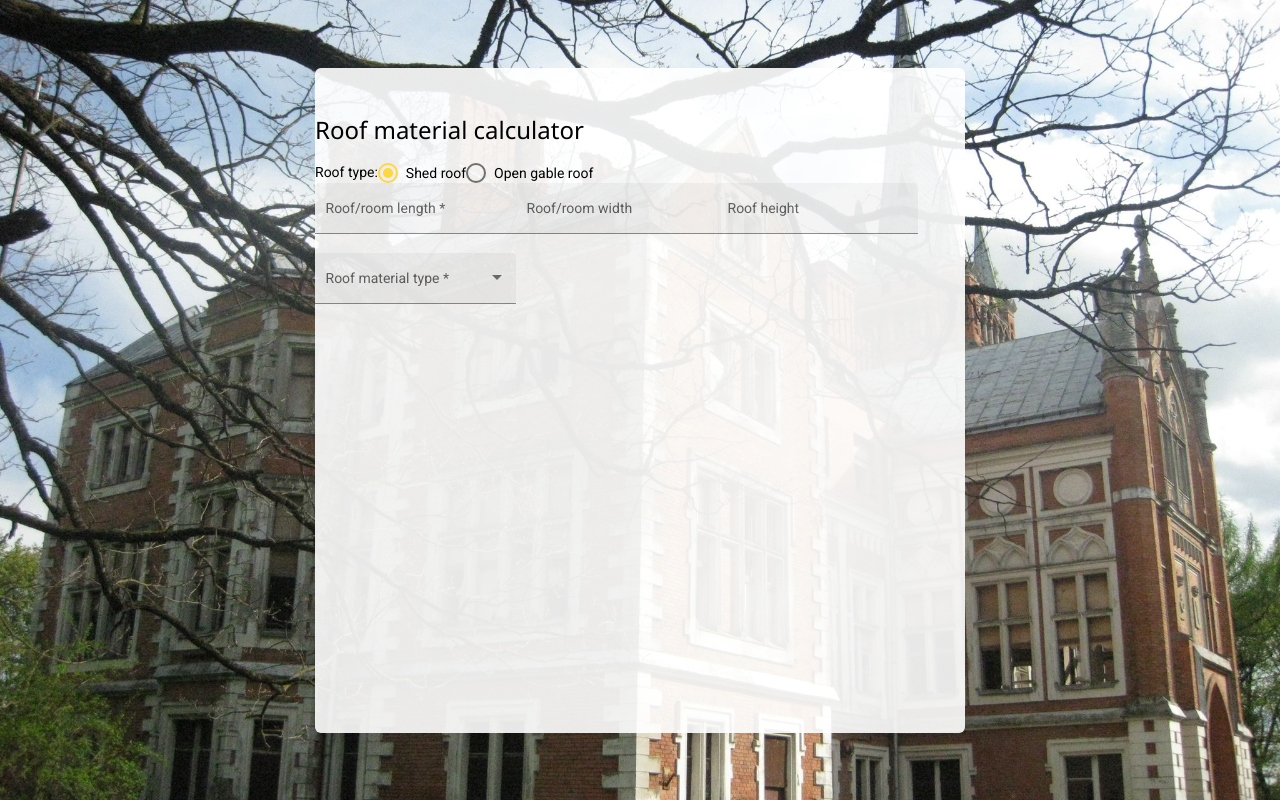
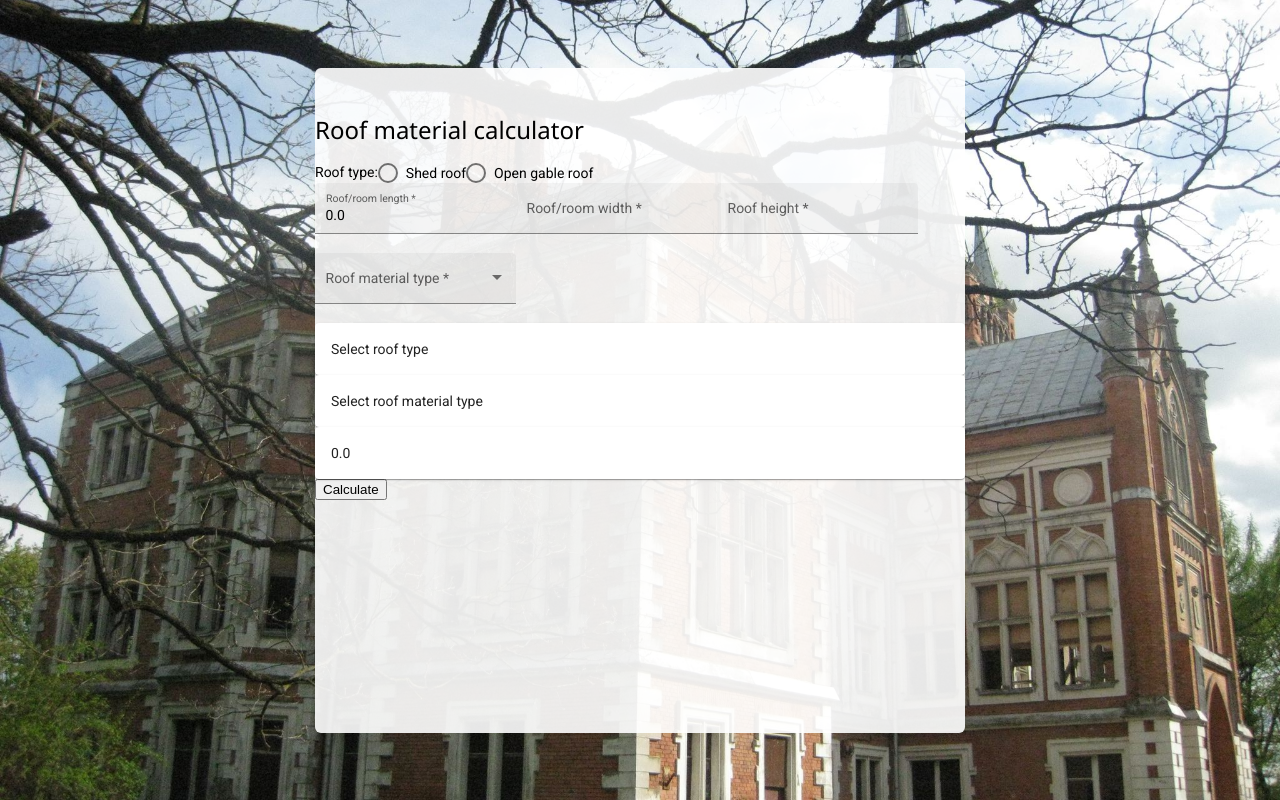
Before and after one commit to Raminta-Zurauskaite/RoofMaterialCalculator, an Angular app: page / in a window 1280 px wide. Built offline with nearby package versions, Linux system fonts and the light colour scheme.

Commit message:
Basic form control creation

```diff
--- a/src/app/app.component.html
+++ b/src/app/app.component.html
@@ -6,35 +6,39 @@
                 <form [formGroup]="options">
                     <div>
                         <label>Roof type:</label>
-                        <mat-radio-group [formControl]="floatLabelControl">
-                            <mat-radio-button value="auto">Shed roof</mat-radio-button>
-                            <mat-radio-button value="always">Open gable roof</mat-radio-button>
+                        <mat-radio-group [formControl]="roofTypeControl">
+                            <mat-radio-button value="Shed roof">Shed roof</mat-radio-button>
+                            <mat-radio-button value="Open gable roof">Open gable roof</mat-radio-button>
                         </mat-radio-group>
                     </div>
 
                     <mat-form-field appearance="fill">
                         <mat-label>Roof/room length</mat-label>
-                        <input matInput placeholder="10 metres" required>
+                        <input type="text" [formControl]="roomLengthControl" matInput placeholder="10 metres" required>
                     </mat-form-field>
 
                     <mat-form-field appearance="fill">
                         <mat-label>Roof/room width</mat-label>
-                        <input matInput placeholder="8 metres">
+                        <input matInput placeholder="8 metres" required>
                     </mat-form-field>
 
                     <mat-form-field appearance="fill">
                         <mat-label>Roof height</mat-label>
-                        <input matInput placeholder="3 metres">
+                        <input matInput placeholder="3 metres" required>
                     </mat-form-field>
 
                     <mat-form-field appearance="fill">
-                        <mat-select required>
-                            <mat-option value="skarda">Skarda</mat-option>
-                            <mat-option value="beasbeste">Beasbeste stogo danga</mat-option>
-                            <mat-option value="cerpes">Cerpes</mat-option>
+                        <mat-select required [formControl]="roofMaterialTypeControl">
+                            <mat-option value="Skarda">Skarda</mat-option>
+                            <mat-option value="Beasbeste">Beasbeste stogo danga</mat-option>
+                            <mat-option value="Cerpes">Cerpes</mat-option>
                         </mat-select>
                         <mat-label>Roof material type</mat-label>
                     </mat-form-field>
+                    <mat-card>{{roofTypeControl.value}}</mat-card>
+                    <mat-card>{{roofMaterialTypeControl.value}}</mat-card>
+                    <mat-card>{{roomLengthControl.value}}</mat-card>
+                    <button type="button" (click)="calculate()">Calculate</button>
                 </form>
             </div>
         </div>
--- a/src/app/app.component.ts
+++ b/src/app/app.component.ts
@@ -9,11 +9,25 @@ import { FormBuilder, FormControl, FormGroup } from '@angular/forms';
 export class AppComponent {
   title = 'roof-material-calculator';
   options: FormGroup;
-  floatLabelControl = new FormControl('auto');
+  roofTypeControl = new FormControl('Select roof type');
+  roofMaterialTypeControl = new FormControl('Select roof material type');
+  roomLengthControl = new FormControl('0.0');
+  roomWidthControl = new FormControl('0.0');
+  roofHeightControl = new FormControl('0.0');
+
+  roofSurface: number = 0.0;
+
+  calculate() {
+    this.roofSurface = this.roomLengthControl.value;
+  }
 
   constructor(fb: FormBuilder) {
     this.options = fb.group({
-      floatLabel: this.floatLabelControl,
+      roofType: this.roofTypeControl,
+      roofMaterialType: this.roofMaterialTypeControl,
+      roomLength: this.roomLengthControl,
+      roomWidth: this.roomWidthControl,
+      roofHeight: this.roofHeightControl,
     });
   }
 }
--- a/src/app/app.module.ts
+++ b/src/app/app.module.ts
@@ -15,6 +15,8 @@ import { MAT_FORM_FIELD_DEFAULT_OPTIONS } from '@angular/material/form-field';
 import { MatOptionModule } from '@angular/material/core';
 import { MatListModule } from '@angular/material/list';
 import { MatInputModule } from '@angular/material/input';
+import { MatCardModule } from '@angular/material/card';
+
 
 
 
@@ -35,7 +37,8 @@ import { MatInputModule } from '@angular/material/input';
     MatCheckboxModule,
     MatOptionModule,
     MatListModule,
-    MatInputModule
+    MatInputModule,
+    MatCardModule,
   ],
   providers: [{ provide: MAT_FORM_FIELD_DEFAULT_OPTIONS, useValue: { appearance: 'fill' } }],
   bootstrap: [AppComponent]
```
